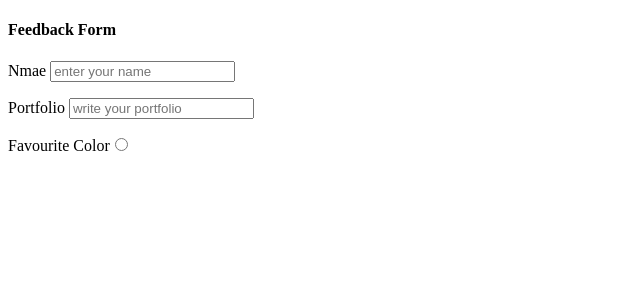
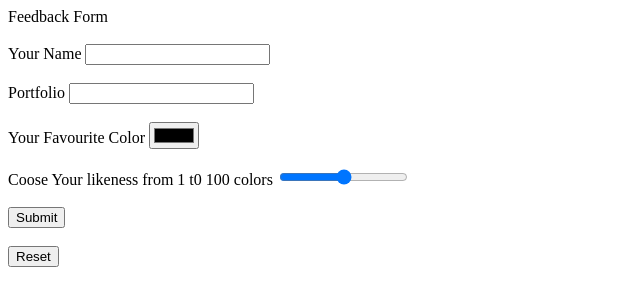
Before and after one commit to acciojob/html-feedback-form-Samiriddhi, a website: page main.html in a window 1280 px wide. Shown: the whole page, without its empty margins (0-640 px from the left). Drawn offline with Linux system fonts and the light colour scheme.

Commit message:
created a submission

```diff
--- a/main.html
+++ b/main.html
@@ -8,13 +8,19 @@
 
 <body>
 	<!-- the entire body must be written by student -->
-	<h4>Feedback Form</h4>
-	<form>
-		<p>Nmae <input type="text" id="name" placeholder="enter your name" requred></p>
-		<p>Portfolio <input type="text" id="portfolio" placeholder="write your portfolio" required></p>
-		<label for="favColor" >
-			<p>Favourite Color<input type="radio" id="favColor" name="favColor"></p>
-		</label>
+    Feedback Form<br><br>
+	<form method="post">
+	    <label for="name">Your Name</label>
+		<input type="text" id="name"  minlength="3" maxlength="50" required /> <br/><br>
+		<label for="portfolio">Portfolio</label>
+		<input typr="url" id="portfolio" required /><br><br>
+		<label for="favColor">Your Favourite  Color</label>
+		<input type="color" id="favColor"/><br><br>
+		<label for="likeness"> Coose Your likeness from 1 t0 100 colors</label>
+		<input type="range" id="likeness" min="1" max="100" ><br><br>
+		<button type="submit">Submit</button><br><br>
+		<button type="reset">Reset</button>
+
 	</form>
     <script type="text/javascript" src="./script.js">
 </script>
--- a/script.js
+++ b/script.js
@@ -1 +1,19 @@
 //your code here
+Feedback Form
+<form method="post">
+  <label for="name">Your name</label>
+  <input type="text" id="name" minlength="3" maxlength="50" required />
+  <br />
+  <label for="portfolio">You portfolio</label>
+  <input type="url" id="portfolio" required />
+  <br />
+  <label for="favColor">Your fav color</label>
+  <input type="color" id="favColor" />
+  <br />
+  <label for="likeness">From one to hundred choose likeness</label>
+  <input type="range" id="likeness" min="1" max="100" />
+  <br />
+  <button type="submit">Submit</button>
+  <br />
+  <button type="reset">Reset form</button>
+</form>
```
